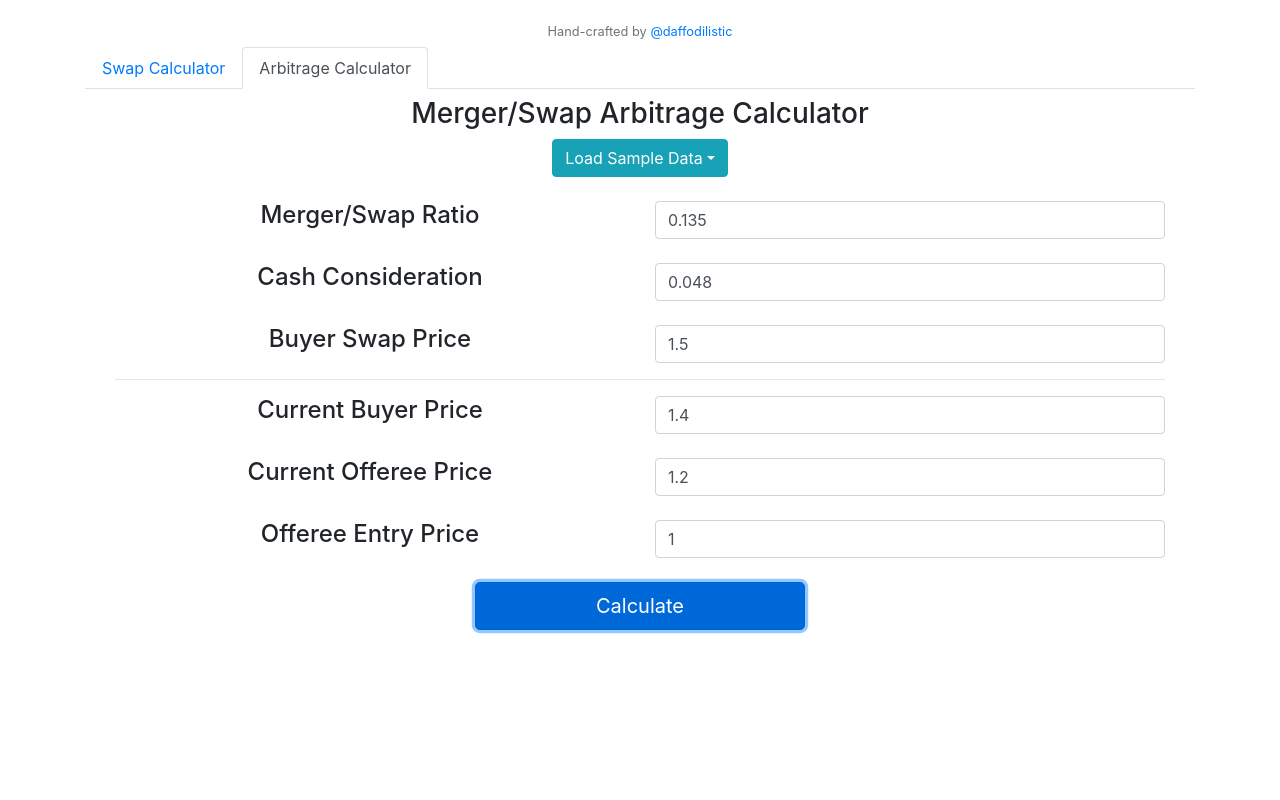
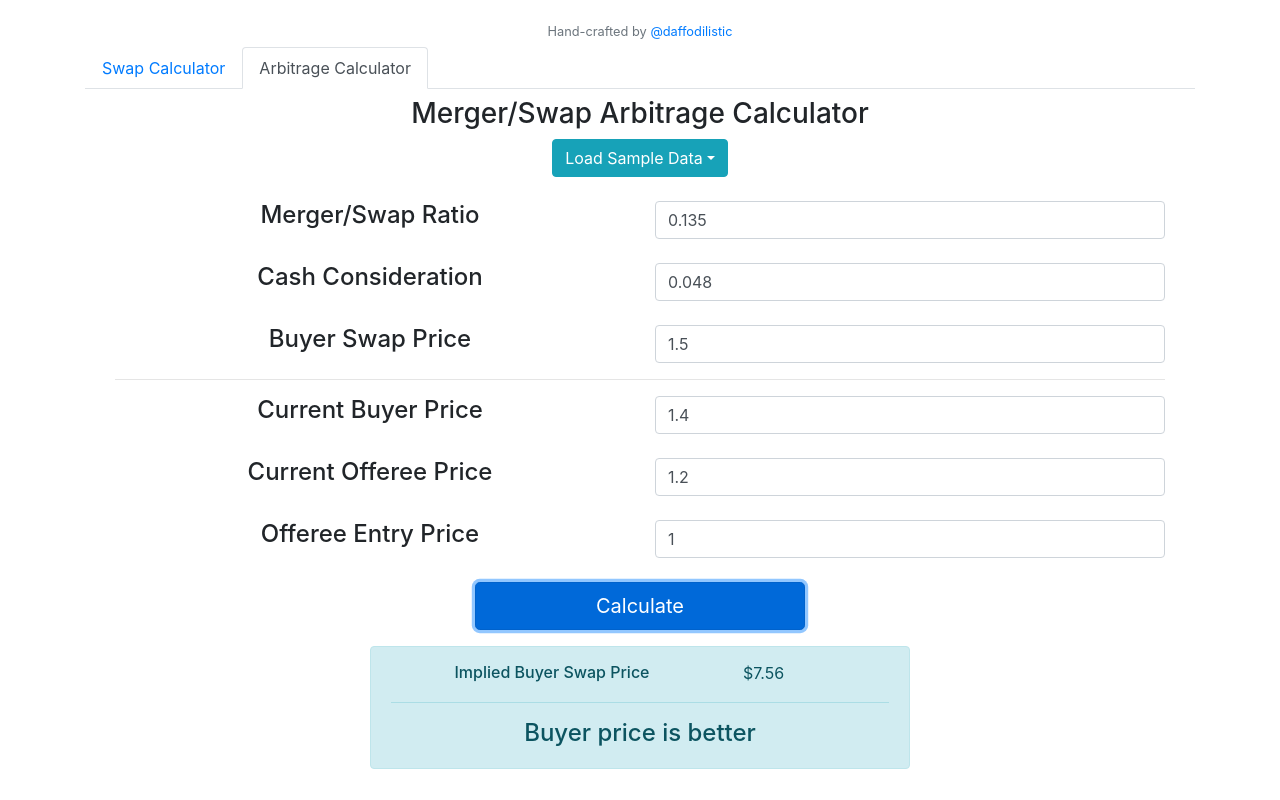
Before and after one commit to daffodilistic/share-swap-calculator, a Vue app: page / in a window 1280 px wide. Both pictures are taken after a click on the button "Calculate". Built offline with nearby package versions, Linux system fonts and the light colour scheme.

Commit message:
Add jQuery package, and display results on screen

```diff
--- a/package.json
+++ b/package.json
@@ -9,6 +9,7 @@
   },
   "dependencies": {
     "core-js": "^2.6.11",
+    "jquery": "^3.4.1",
     "vue": "^2.6.11"
   },
   "devDependencies": {
--- a/src/components/ArbitrageCalculator.vue
+++ b/src/components/ArbitrageCalculator.vue
@@ -81,7 +81,12 @@
           <h4 class="text-center">Current Offeree Price</h4>
         </div>
         <div class="col">
-          <input type="text" class="form-control" v-model="swapData.currentOffereePrice" placeholder="1.2" />
+          <input
+            type="text"
+            class="form-control"
+            v-model="swapData.currentOffereePrice"
+            placeholder="1.2"
+          />
         </div>
       </div>
       <br />
@@ -90,7 +95,12 @@
           <h4 class="text-center">Offeree Entry Price</h4>
         </div>
         <div class="col">
-          <input type="text" class="form-control" v-model="swapData.offereeEntryPrice" placeholder="1.0" />
+          <input
+            type="text"
+            class="form-control"
+            v-model="swapData.offereeEntryPrice"
+            placeholder="1.0"
+          />
         </div>
       </div>
       <br />
@@ -103,11 +113,29 @@
           >Calculate</button>
         </div>
       </div>
+      <div id="result" class="row mt-3">
+        <div class="alert alert-info col-6 mx-auto">
+          <div class="row">
+            <div class="col-8 my-auto">
+              <h6 class="my-1 text-center">Implied Buyer Swap Price </h6>
+            </div>
+            <div class="col-4 my-auto">
+              {{ this.calculations.impliedBuyerSharePrice }}
+            </div>
+          </div>
+          <hr>
+          <div class="row">
+            <h4 class="mx-auto">{{ this.calculations.advice }}</h4>
+          </div>
+        </div>
+      </div>
     </div>
   </div>
 </template>
 
 <script>
+import $ from "jquery";
+
 export default {
   name: "ArbitrageCalculator",
   components: {},
@@ -133,8 +161,15 @@ export default {
         currentOffereePrice: 1.2,
         offereeEntryPrice: 1.0,
         currentBuyerPrice: 1.4
+      },
+      calculations: {
+        impliedBuyerSharePrice: 0,
+        advice: ""
       }
     };
+  },
+  mounted() {
+    $("#result").hide(0);
   },
   methods: {
     loadSample(sampleIndex) {
@@ -143,18 +178,33 @@ export default {
     },
     calculate() {
       var currentSwapRatio =
-          (this.swapData.swapRatio *
-            (this.swapData.currentBuyerPrice /
-              this.swapData.buyerSwapPrice));
+        this.swapData.swapRatio *
+        (this.swapData.currentBuyerPrice / this.swapData.buyerSwapPrice);
       var impliedBuyerSharePrice =
         (this.swapData.offereeEntryPrice - this.swapData.cashConsideration) /
         currentSwapRatio;
 
       // console.log("currentSwapRatio is " + currentSwapRatio);
-      console.log("impliedBuyerSharePrice is " + impliedBuyerSharePrice);
+      // console.log("impliedBuyerSharePrice is " + impliedBuyerSharePrice);
+      // console.log("currentBuyerPrice is " + this.swapData.currentBuyerPrice);
+
+      var formatter = new Intl.NumberFormat('en-SG', {
+        style: 'currency',
+        currency: 'SGD',
+      });
+
+      this.calculations.impliedBuyerSharePrice = formatter.format(impliedBuyerSharePrice);
 
       // if impliedBuyerSharePrice > currentBuyerPrice, bad deal for child holders
+      if (impliedBuyerSharePrice > this.swapData.currentBuyerPrice) {
+        this.calculations.advice = "Buyer price is better";
+      } else {
+        this.calculations.advice = "Offeree price is better";
+      }
 
+      $("#result").hide(0, () => {
+        $("#result").fadeIn();
+      });
     }
   }
 };
```
Also changed, not shown: 1 other file (tests, documents, lock files or other folders).
